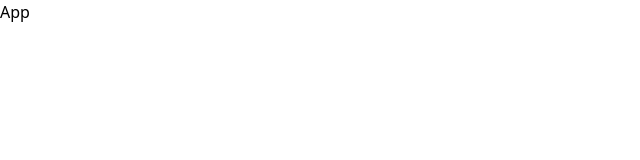
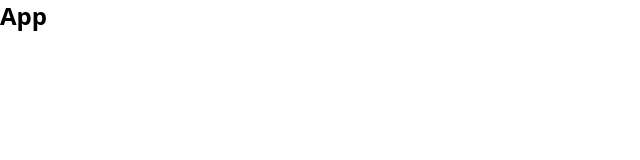
Before and after one commit to fasakinhenry/shoptinz, a React (Vite) app in the folder client/: page / in a window 1280 px wide. Shown: the top 160 px of the page, without its empty margins (0-640 px from the left). Built offline with nearby package versions, Linux system fonts and the light colour scheme.

Commit message:
style: import tailwind

```diff
--- a/client/src/App.jsx
+++ b/client/src/App.jsx
@@ -1,7 +1,7 @@
-import './app.css';
+import './index.css';
 
 const App = () => {
-  return <div className='app'>App</div>;
+  return <div className='text-2xl font-bold'>App</div>;
 };
 
 export default App;
```
